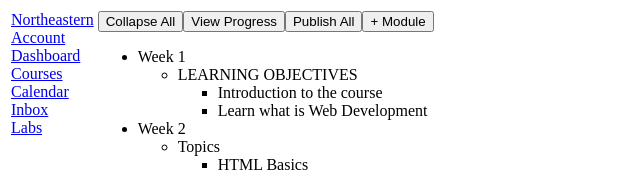
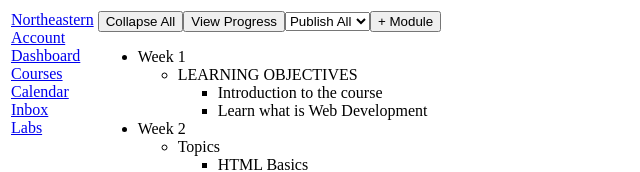
Before and after one commit to mahip19/kambaz-next-js-cs5610-fa25-05, a Next.js app: page /Courses/1234/Modules in a window 1280 px wide. Shown: the top 172 px of the page, without its empty margins (0-640 px from the left). Built offline with nearby package versions, Linux system fonts and the light colour scheme.

Commit message:
changed publish to dropdown

```diff
--- a/app/(Kambaz)/Courses/[cid]/Modules/page.tsx
+++ b/app/(Kambaz)/Courses/[cid]/Modules/page.tsx
@@ -30,7 +30,9 @@ export default function Modules() {
           {collapsed ? "Expand All" : "Collapse All"}
         </button>
         <button onClick={handleViewProgress}>View Progress</button>
-        <button onClick={handlePublishAll}>Publish All</button>
+        <select defaultValue="publish_all" onChange={handlePublishAll}>
+          <option value="publish_all">Publish All</option>
+        </select>
         <button onClick={handleAddModule}>+ Module</button>
       </div>
 
```
